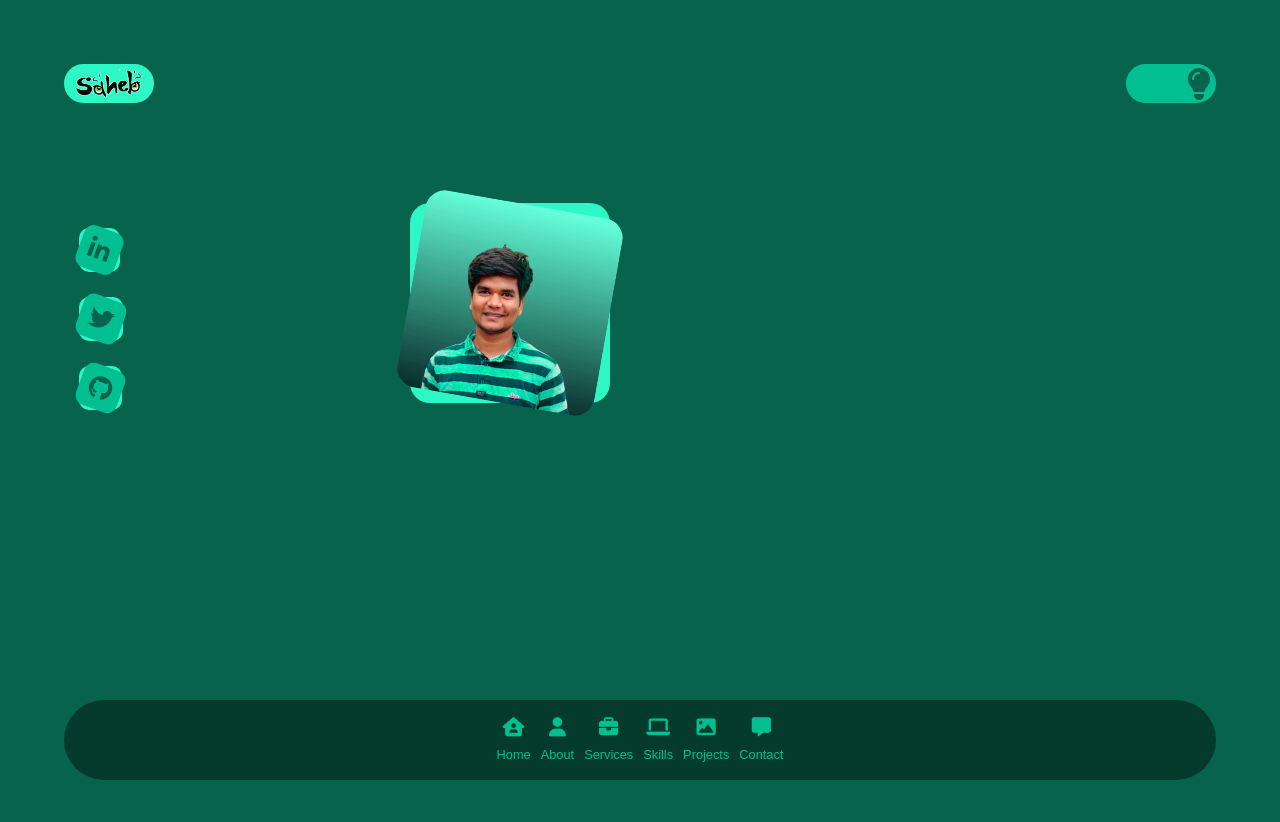
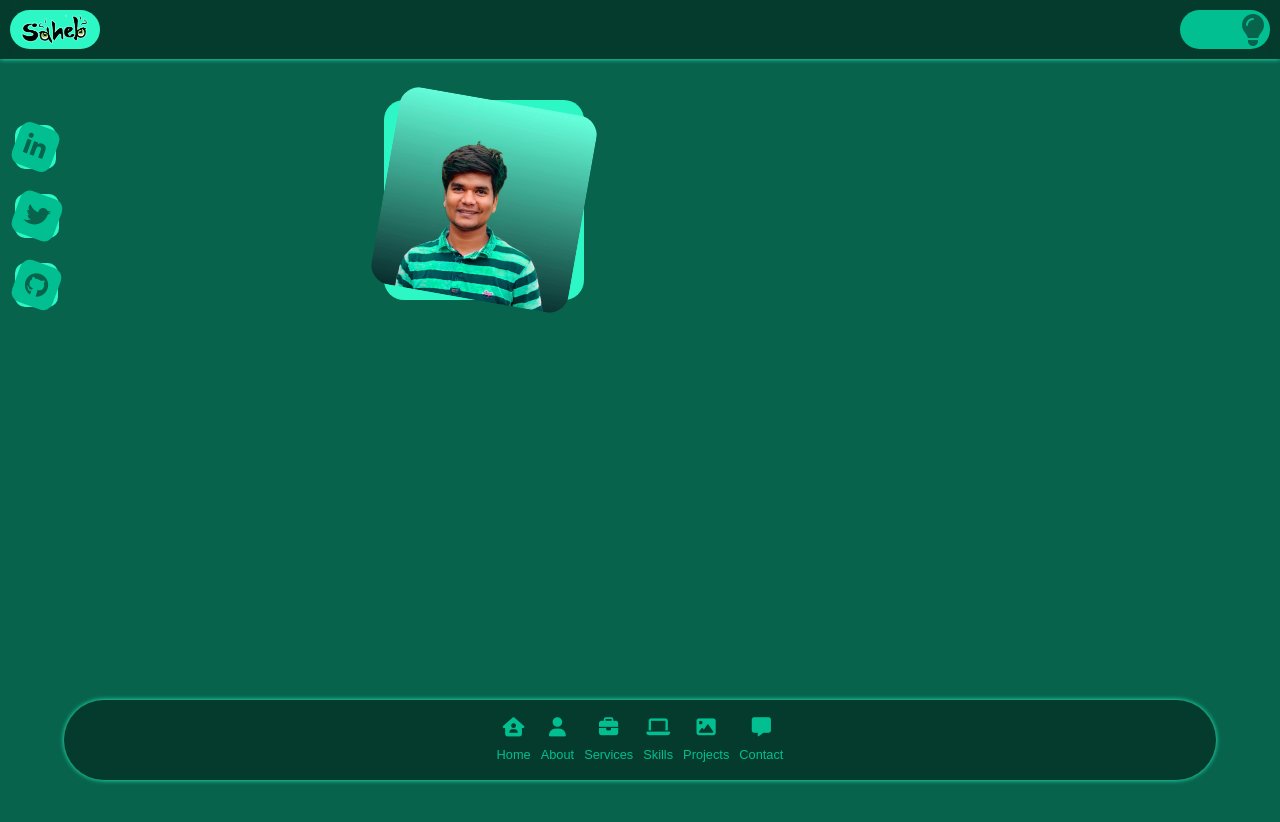
Before and after one commit to itssaheb/port-saheb, a plain HTML site: page index.html in a window 1280 px wide. Shown: the top 822 px of the page. Drawn offline with Linux system fonts and the light colour scheme.

Commit message:
second commit

```diff
--- a/Css/style.css
+++ b/Css/style.css
@@ -9,7 +9,6 @@ body {
     background-color: #07634c;
     width: 100vw;
     height: 200vh;
-    padding: 5%;
     padding-bottom: 100px;
     display: flex;
     flex-direction: column;
@@ -29,21 +28,33 @@ body {
     background-color: rgb(0, 0, 0);
     background-color: rgba(0, 0, 0, 0.4);
     border-radius: 40px;
+    box-shadow: 0px 0px 5px #2df8c5;
 
 }
-.dummy-nav{
+
+.dummy-nav {
+    position: fixed;
+    z-index: 99;
     width: 100%;
+    height: fit-content;
+    backdrop-filter: blur(5px);
+    background-color: rgb(0, 0, 0);
+    background-color: rgba(0, 0, 0, 0.4);
+    box-shadow: 0px 0px 5px #2df8c5;
     display: flex;
-    justify-content:space-between;
+    justify-content: space-between;
     align-items: center;
+    padding: 10px 10px;
 }
-.mylogo{
+
+.mylogo {
     border-radius: 20px;
     background-color: #2df8c5;
     padding: 0px 10px;
 }
-.on-off{
-    width:90px;
+
+.on-off {
+    width: 90px;
     height: 39.233px;
     border-radius: 20px;
     background-color: #02bf91;
@@ -52,14 +63,14 @@ body {
     align-items: center;
     padding: 5px;
 }
-.off-bulb{
+
+.off-bulb {
     font-size: 2rem;
-    color:#07634c;
+    color: #07634c;
 }
 
 .home-head {
-    margin: 50px 0px 50px 0px;
-    padding: 50px 0px 0px 0px;
+    margin: 100px 0px 50px 0px;
     width: 100%;
     display: flex;
     justify-content: center;
@@ -81,7 +92,7 @@ body {
     align-items: flex-start;
 }
 
-.link-box{
+.link-box {
     width: fit-content;
     height: fit-content;
     background-color: #2df8c5;
@@ -89,7 +100,8 @@ body {
     border-radius: 10px;
 
 }
-.social-icon{
+
+.social-icon {
     background-color: #02bf91;
     color: #07634c;
     font-size: 1.5rem;
@@ -98,14 +110,17 @@ body {
     transform: rotate(20deg);
     transition: box-shadow, transform 400ms;
 }
-.social-icon:hover{
+
+.social-icon:hover {
     box-shadow: 5px 5px 5px black;
     transform: rotate(0deg);
 }
+
 .home-social-icon {
     margin: 25px 15px 0px 15px;
 
 }
+
 .nav-a-icon {
     display: flex;
     flex-direction: column;
@@ -114,6 +129,7 @@ body {
     text-decoration: none;
     color: #02bf91;
 }
+
 .nav-a-icon:hover {
     color: #2df8c5;
     text-shadow: 5px 2px 5px black;
```
